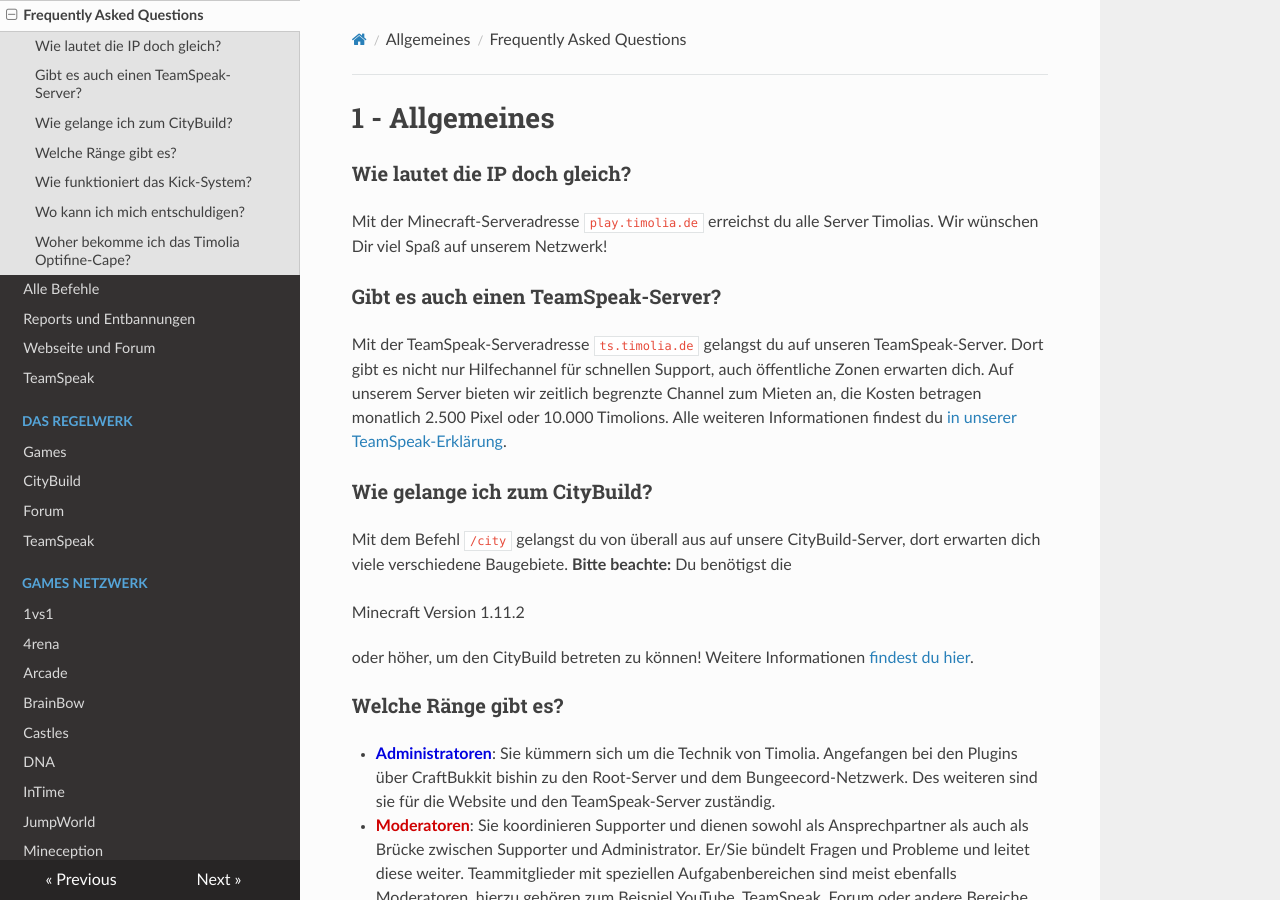
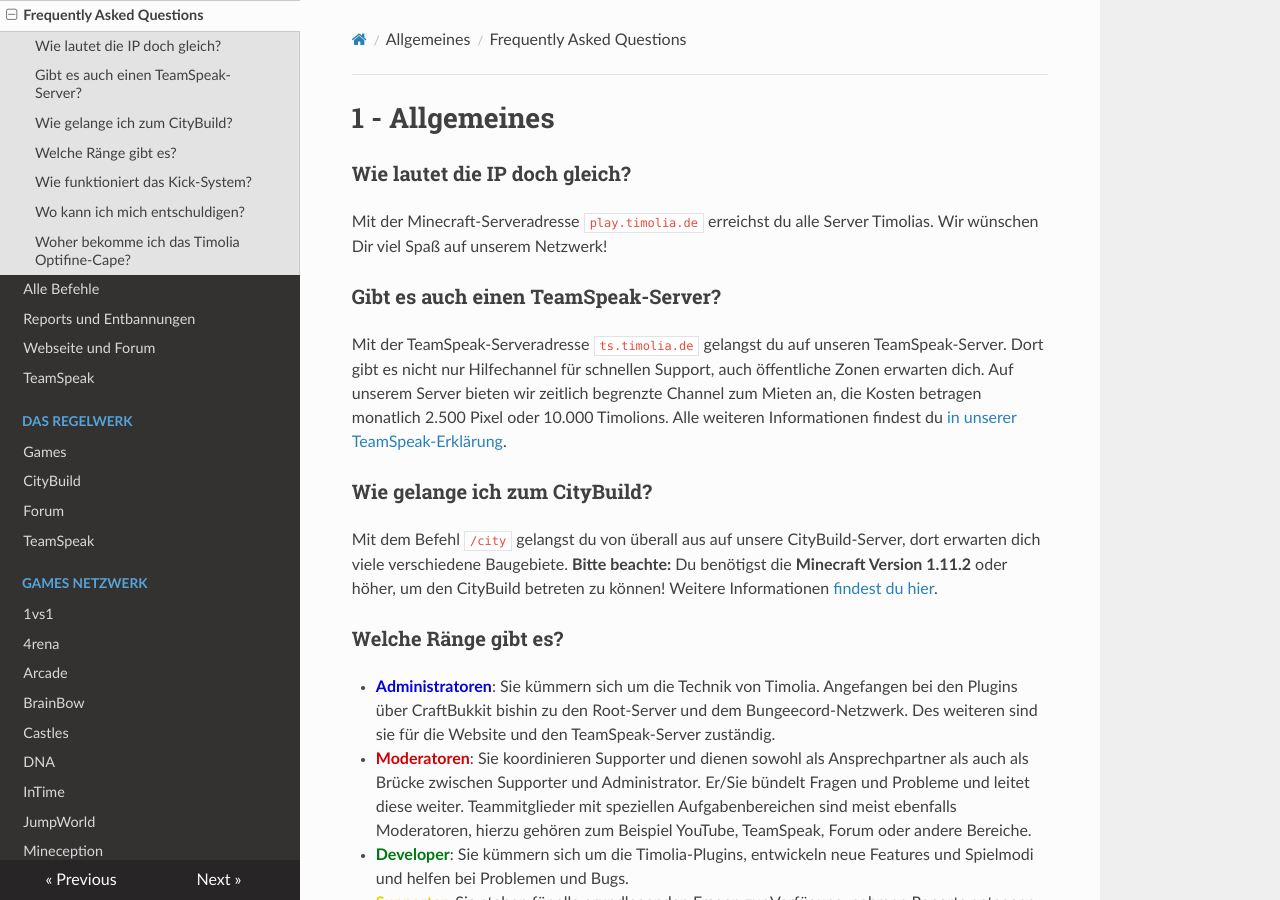
Before and after one commit to TimoliaDE/HowTo, an MkDocs documentation site: the page built from docs/faq.md, in a window 1280 px wide and 900 px high. Built offline with MkDocs 1.6.1, drawn with Linux system fonts in a browser that asks for light colours; nearby versions of some CDN libraries; old or Windows-style settings are respelled for this version of MkDocs.

Commit message:
formatting

```diff
--- a/docs/faq.md
+++ b/docs/faq.md
@@ -10,7 +10,7 @@ Auf unserem Server bieten wir zeitlich begrenzte Channel zum Mieten an, die Kost
 
 ### Wie gelange ich zum CityBuild?
 Mit dem Befehl `/city` gelangst du von überall aus auf unsere CityBuild-Server, dort erwarten dich viele verschiedene Baugebiete.
-<strong>Bitte beachte:</strong> Du benötigst die <ul>Minecraft Version 1.11.2</ul> oder höher, um den CityBuild betreten zu können!
+<strong>Bitte beachte:</strong> Du benötigst die <b>Minecraft Version 1.11.2</b> oder höher, um den CityBuild betreten zu können!
 Weitere Informationen [findest du hier](/city/baugebiete/).
 
 ### Welche Ränge gibt es?
```
